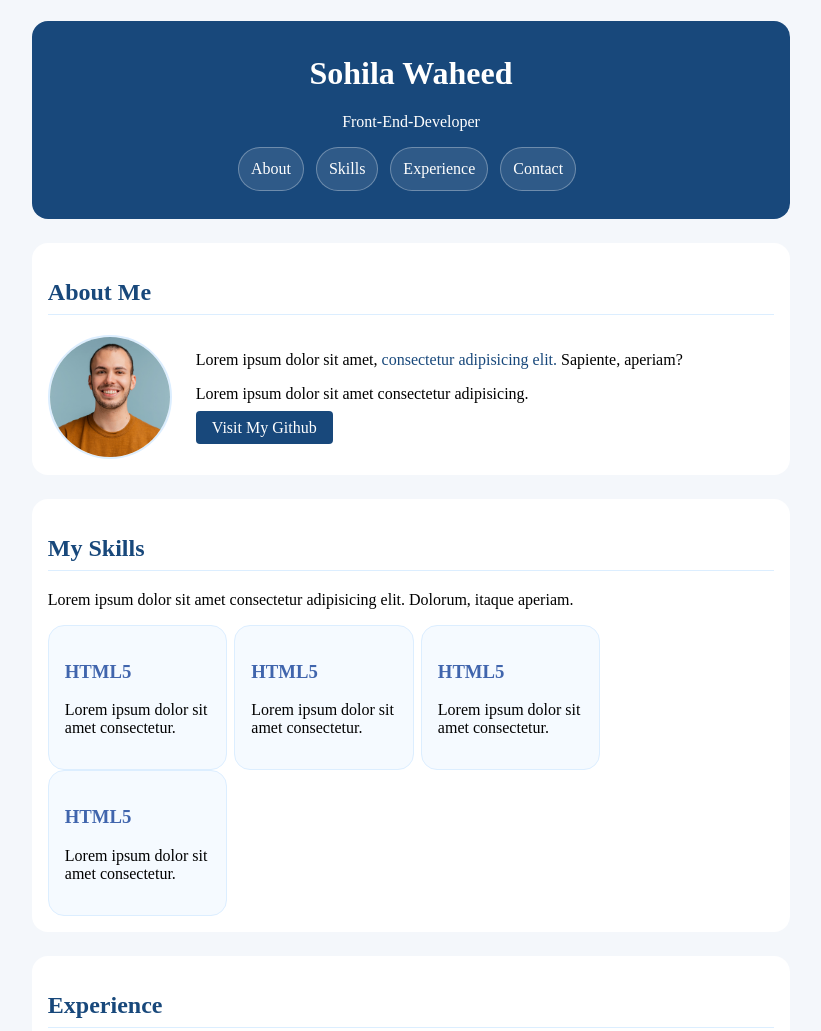
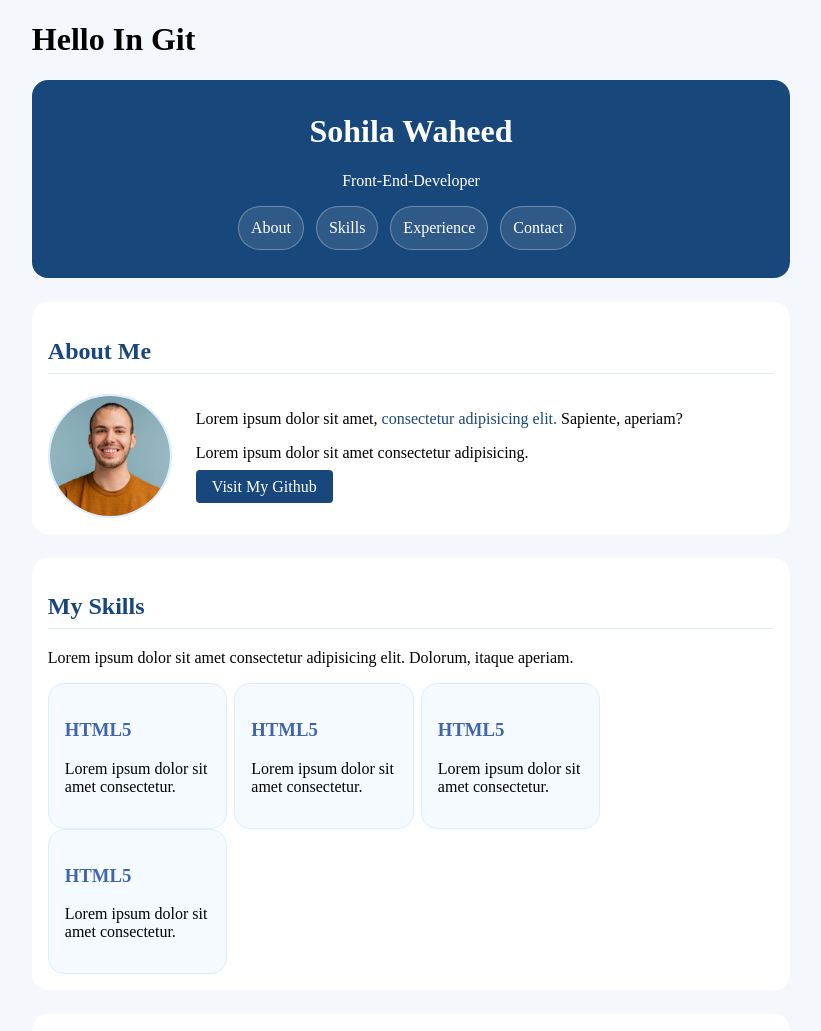
Before and after one commit to SohilaWahed/ass-1, a plain HTML site: page index.html in a window 1280 px wide. Shown: the top 1031 px of the page, without its empty margins (229-1050 px from the left). Drawn offline with Linux system fonts and the light colour scheme.

Commit message:
add Hello in h1

```diff
--- a/index.html
+++ b/index.html
@@ -11,7 +11,7 @@
 <body>
 
     <main>
-        <h1></h1>
+        <h1>Hello In Git</h1>
         <header>
             <h1>Sohila Waheed</h1>
             <p>Front-End-Developer</p>
```
